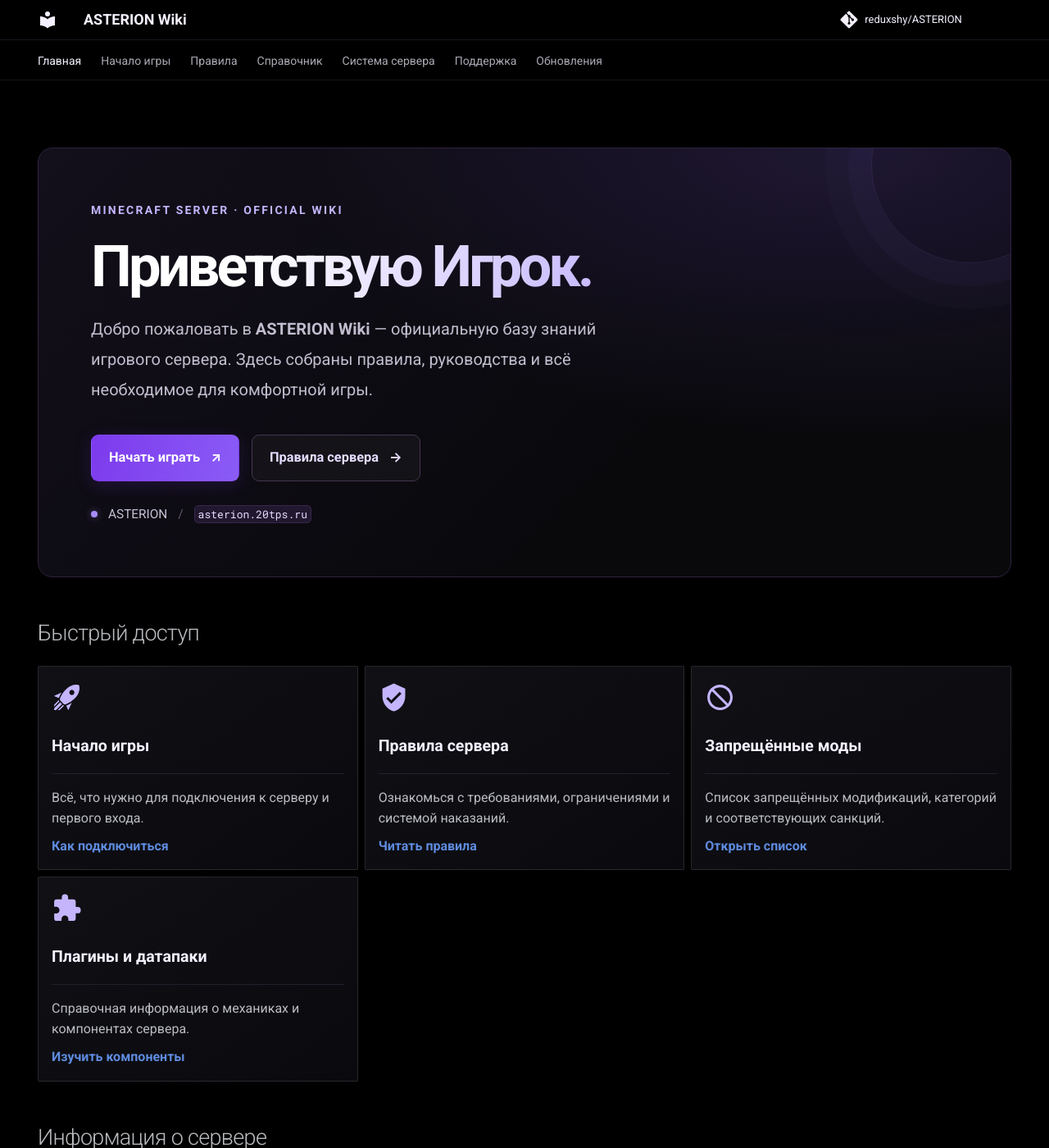
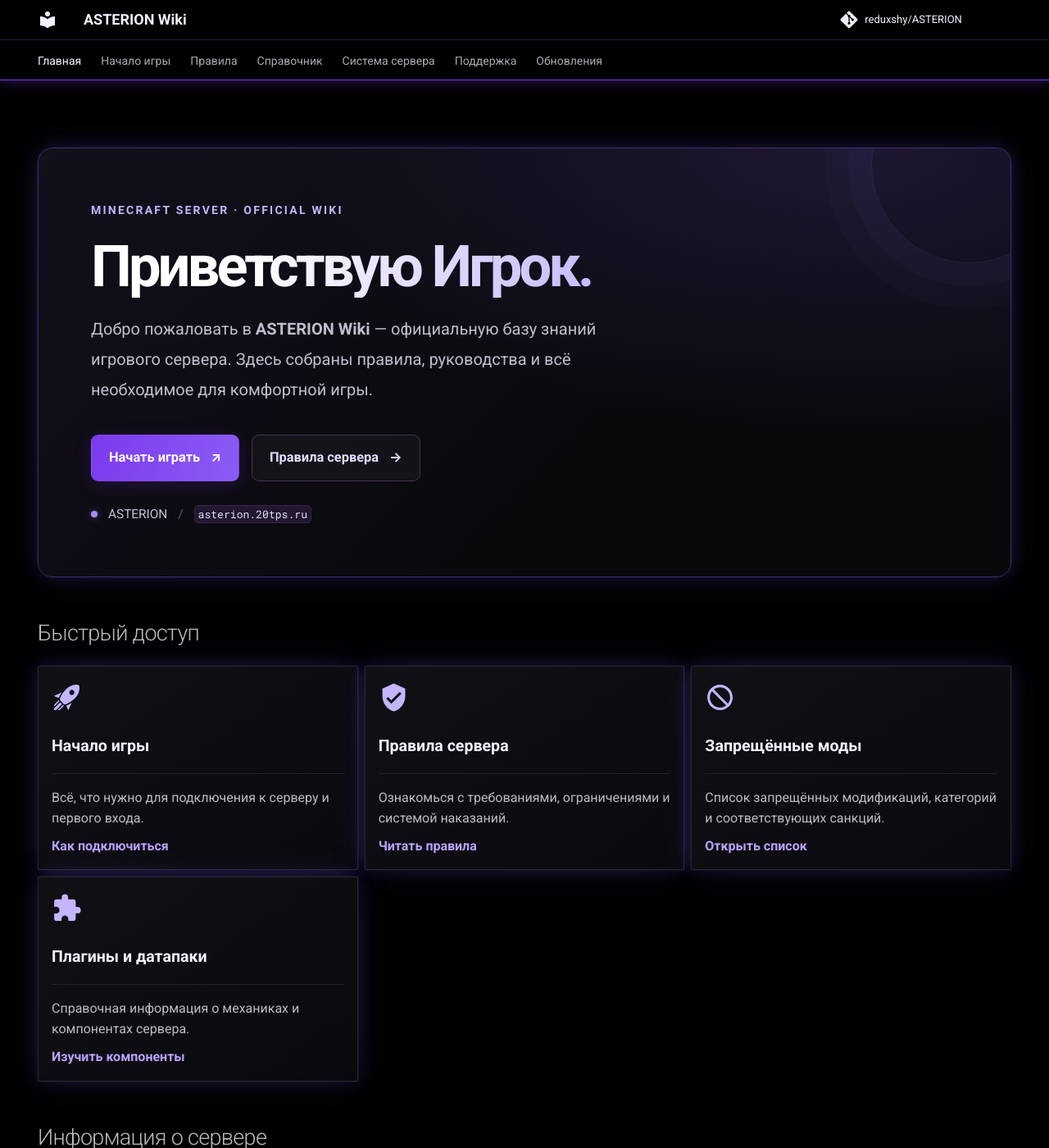
Before and after one commit to reduxshy/ASTERION, an MkDocs documentation site: the page built from docs/index.md, in a window 1280 px wide and 1400 px high. Shown: the whole window at 82% size. Built offline with MkDocs 1.6.1 and Material for MkDocs 9.7.7, drawn with Linux system fonts in a browser that asks for light colours; comment, search, counter and statistics services are not loaded.

Commit message:
Enhance styles with purple theme for header and tabs
Added styles for header, tabs, and hover effects with purple theme.

```diff
--- a/docs/stylesheets/extra.css
+++ b/docs/stylesheets/extra.css
@@ -494,3 +494,71 @@ body,
 .md-footer-meta {
   background-color: #000000 !important;
 }
+
+/* ========================================
+   Фиолетовая линия под шапкой
+   ======================================== */
+.md-header {
+  border-bottom: 1px solid #2a1d45 !important;
+  box-shadow: none !important;
+}
+
+.md-header[data-md-state="shadow"] {
+  box-shadow: none !important;
+}
+
+.md-tabs {
+  border-bottom: 1px solid #7c3aed !important;
+  box-shadow: 0 2px 18px rgb(124 58 237 / 35%) !important;
+}
+
+/* Фиолетовые ссылки вместо синих */
+.md-typeset a {
+  color: #b9a2ff;
+}
+
+.md-typeset a:hover {
+  color: #ddd0ff;
+}
+
+/* ========================================
+   Свечение плит: фиолетово-синее
+   ======================================== */
+.asterion-hero,
+.md-typeset .asterion-cards > ul > li,
+.md-typeset .asterion-community > ul > li,
+.asterion-info-panel,
+.asterion-update,
+.asterion-entry {
+  border-color: #3a2f66;
+  box-shadow:
+    0 0 0 1px rgb(99 102 241 / 6%),
+    0 0 22px rgb(99 102 241 / 16%),
+    0 0 46px rgb(139 92 246 / 12%);
+  transition:
+    transform 0.18s ease,
+    border-color 0.18s ease,
+    background 0.18s ease,
+    box-shadow 0.25s ease;
+}
+
+.md-typeset .asterion-cards > ul > li:hover,
+.md-typeset .asterion-community > ul > li:hover,
+.asterion-info-panel:hover,
+.asterion-update:hover,
+.asterion-entry:hover {
+  border-color: #7c6cf0;
+  box-shadow:
+    0 0 0 1px rgb(99 102 241 / 25%),
+    0 0 28px rgb(99 102 241 / 38%),
+    0 0 60px rgb(139 92 246 / 28%);
+}
+
+@media (prefers-reduced-motion: reduce) {
+  .asterion-hero,
+  .asterion-info-panel,
+  .asterion-update,
+  .asterion-entry {
+    transition: none;
+  }
+}
```
